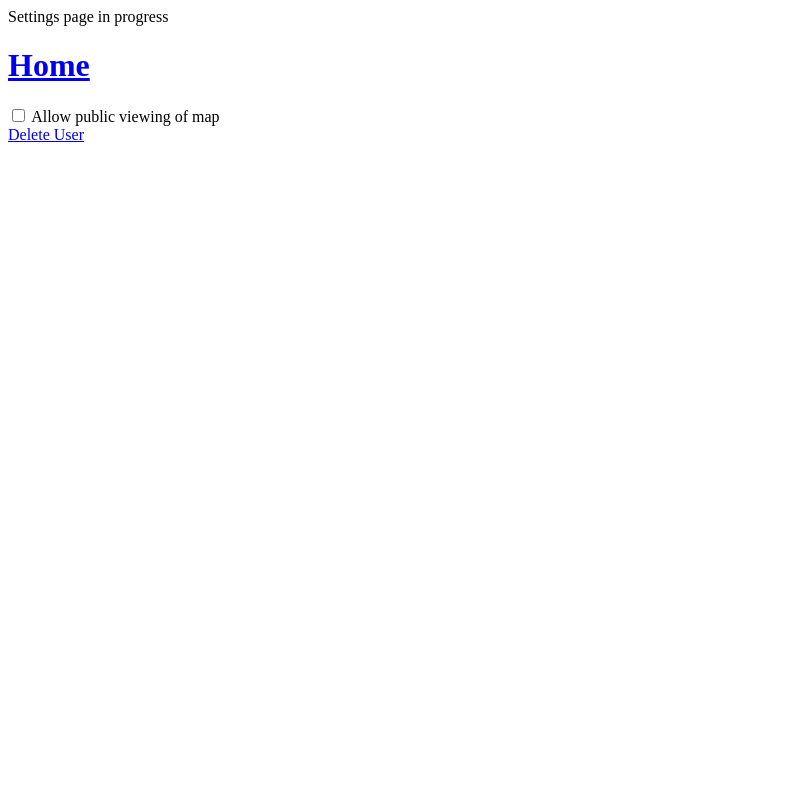
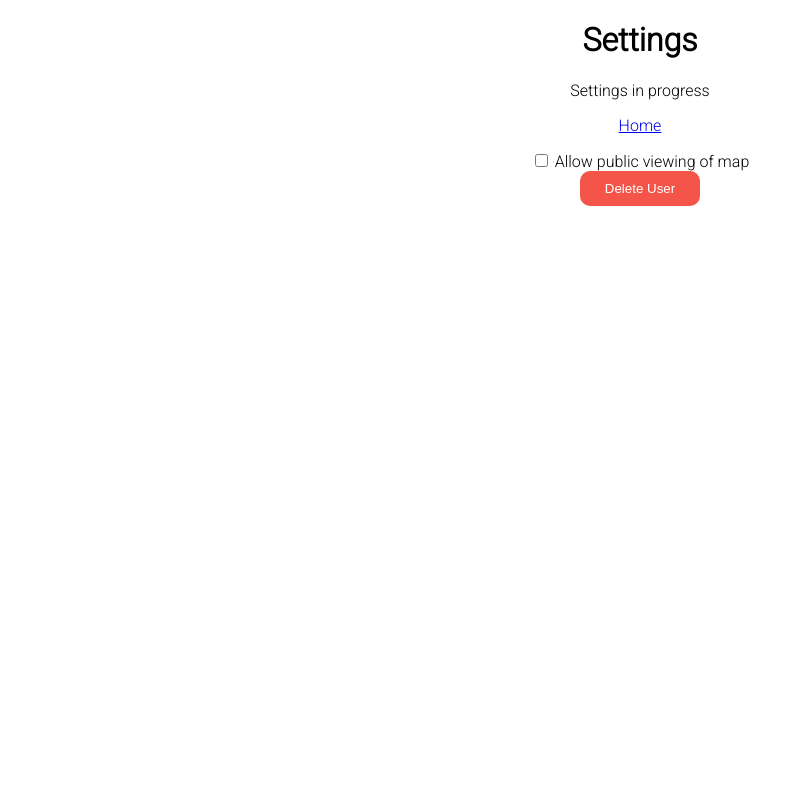
Before and after one commit to benarmstead/myworldmap.org-django, a Django app: page /settings/ in a window 1280 px wide. Shown: the whole page, without its empty margins (0-804 px from the left). Run offline with Django 4.2, Linux system fonts and the light colour scheme; the visitor is signed in with stand-in values (Sample User, id 1).

Commit message:
Update settings

```diff
--- a/map/templates/js_includes.html
+++ b/map/templates/js_includes.html
@@ -8,8 +8,8 @@ crossorigin=""></script>
 {% endif %}
 <script type="text/javascript" src="{% static '/depends/circle.js' %}"></script>
 <script type="text/javascript" src="{% static '/countries.js' %}"></script>
-<script type="text/javascript" src="{% static '/custom.geo.js' %}"></script>
-<!--<script type="text/javascript" src="{% static '/custom.geo.hires.js' %}"></script>-->
+<!--<script type="text/javascript" src="{% static '/custom.geo.js' %}"></script>-->
+<script type="text/javascript" src="{% static '/custom.geo.hires.js' %}"></script>
 <script type="text/javascript" src="{% static '/drawMap.js' %}"></script>
 <script type="text/javascript" src="{% static '/stats.js' %}"></script>
 {% endcompress %}
--- a/map/templates/settings/index.html
+++ b/map/templates/settings/index.html
@@ -1,10 +1,33 @@
-{% if user.is_authenticated %}
-    <p>Settings page in progress</p>
-    <h1><a href="{% url 'index' %}">Home</a></h1>
-    <input type="checkbox" id="publicMap" name="publicMap" value="">
-    <label for="publicMap">Allow public viewing of map</label><br>
+<!doctype html>
+<html lang="en" dir="ltr">
+  <head>
+    <title>Settings | Map</title>
+    <meta charset="utf-8">
 
-    <a href="{% url 'del_user' %}">Delete User</a>
+    <meta name="viewport" content="width=device-width, initial-scale=1">
+    <meta name="mobile-web-app-capable" content="yes">
 
-{% else %}
-{% endif %}
+    <link rel="preconnect" href="https://fonts.googleapis.com">
+    <link rel="preconnect" href="https://fonts.gstatic.com" crossorigin>
+    <link href="https://fonts.googleapis.com/css2?family=Roboto:wght@100;300&display=swap" rel="stylesheet">
+    <link rel="stylesheet" href="/static/settings/style.css">
+
+  </head>
+  <body>
+
+    <main>
+        {% if user.is_authenticated %}
+            <h1>Settings</h1>
+            <p>Settings in progress</p>
+            <p><a href="{% url 'index' %}">Home</a></p>
+            <input type="checkbox" id="publicMap" name="publicMap" value="">
+            <label for="publicMap">Allow public viewing of map</label><br>
+
+            <button class="deleteButton" href="{% url 'del_user' %}">Delete User</button>
+
+        {% else %}
+        {% endif %}
+    </main>
+
+  </body>
+</html>
--- /dev/null
+++ b/static/settings/style.css
@@ -0,0 +1,19 @@
+body {
+  font-family: "Roboto", sans-serif;
+  text-align: center;
+}
+
+button {
+  color: white;
+  padding: 10px 20px;
+  border: none;
+  cursor: pointer;
+  width: 100%;
+  opacity: 0.9;
+}
+
+.deleteButton {
+  max-width: 120px;
+  border-radius: 10px;
+  background-color: #f44336;
+}
```
